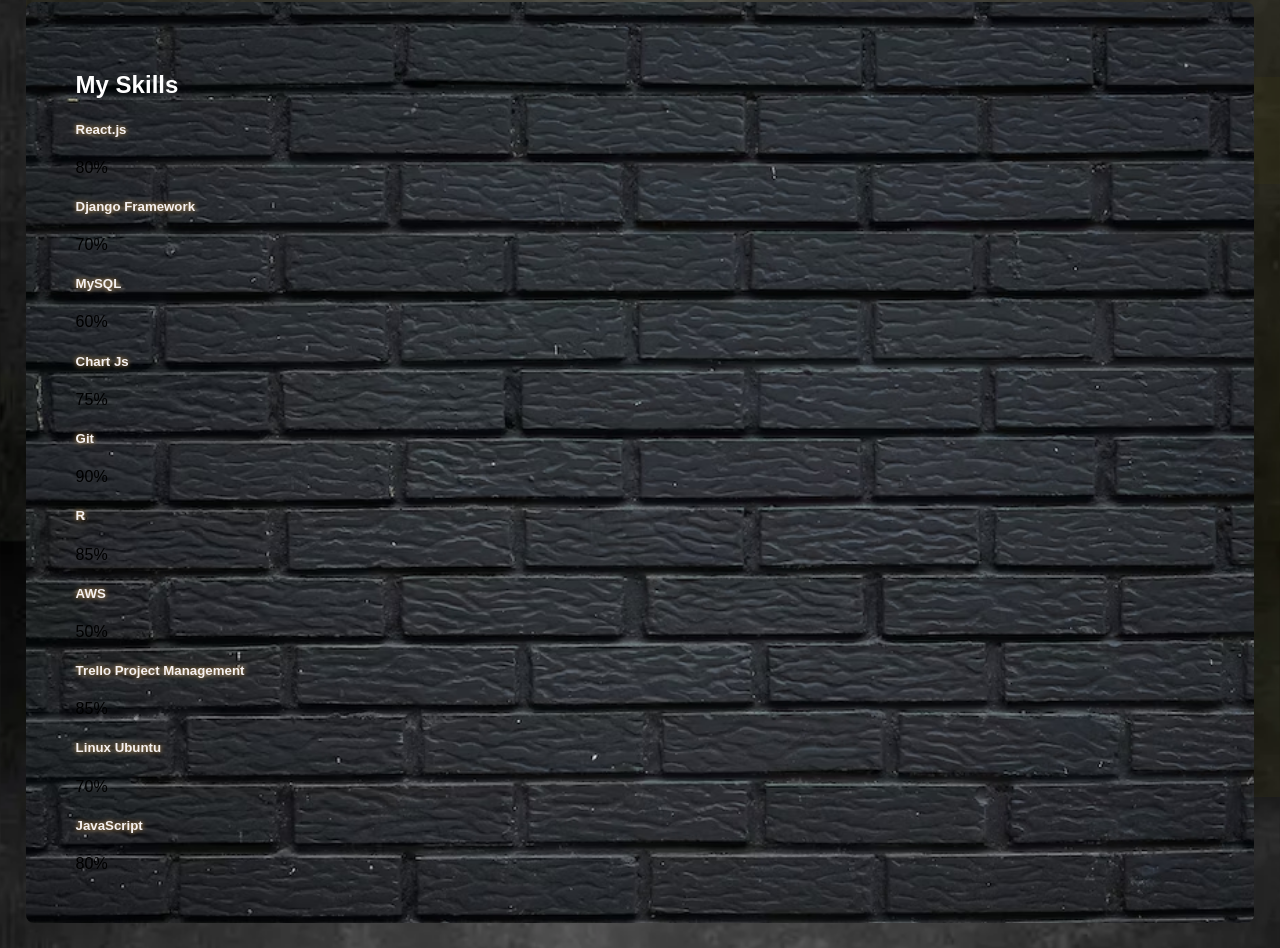
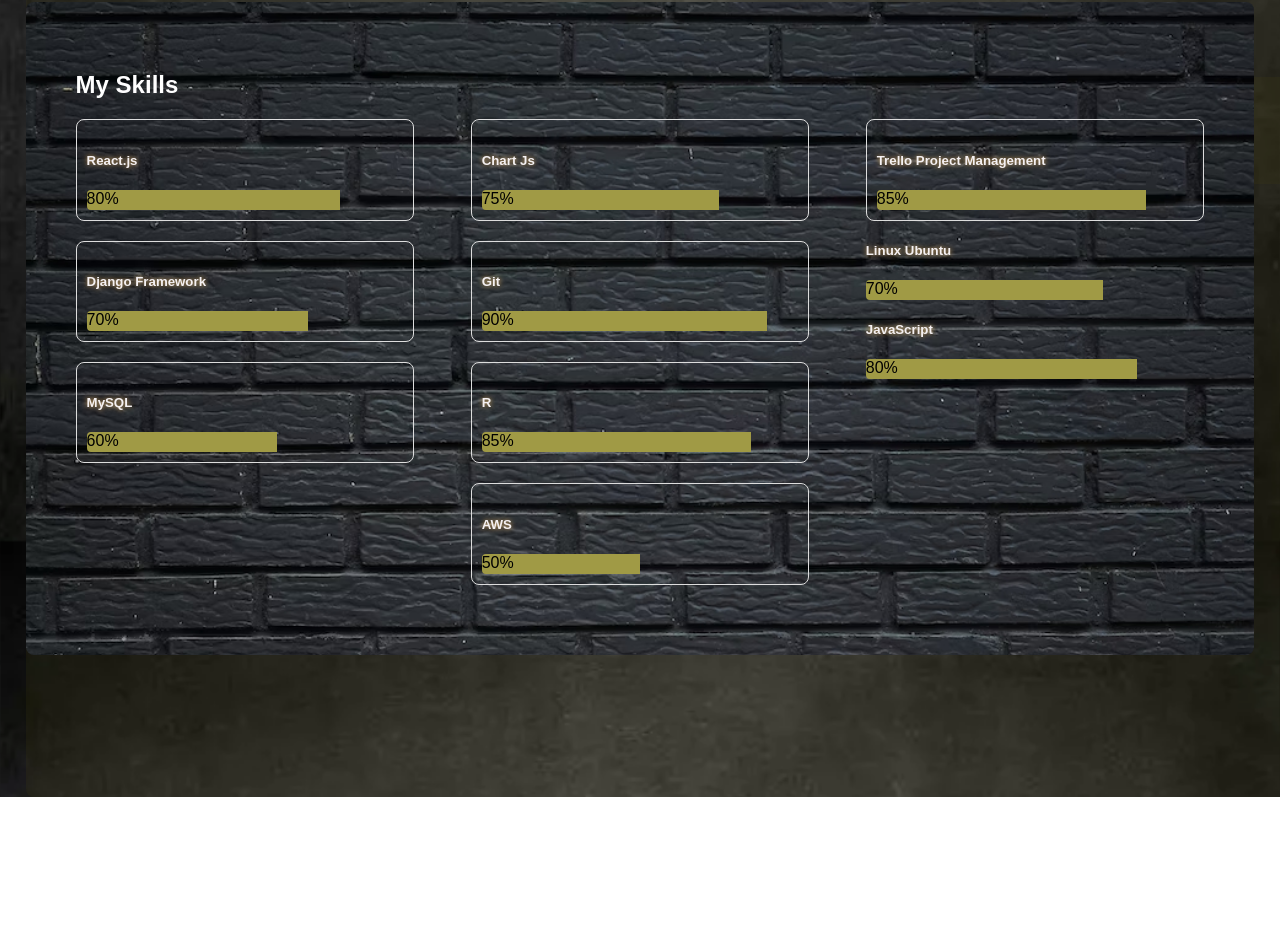
Before and after one commit to AichaMbongo/skills-portfolio, a plain HTML site: page index.html in a window 1280 px wide. Shown: the part 2019-2967 px from the top of the page. After the commit the page ends 2816 px from the top, so only its background shows below. Drawn offline with Linux system fonts and the light colour scheme.

Commit message:
style(skill section layout): organize skills into three columns using flexbox
Refactor the HTML and CSS to arrange the skills into three separate
columns
using flexbox for a cleaner and more maintainable structure.
Adjusted widths
and styling accordingly.

```diff
--- a/css/style.css
+++ b/css/style.css
@@ -389,6 +389,44 @@ div.gallery {
     display: table;
     clear: both;
   }
+
+
+/* skills section */
+row {
+  margin-bottom: 1rem;
+}
+
+
+
+
+.skill-container {
+  display: flex;
+  justify-content: space-between;
+}
+
+.skill-column {
+  width: 30%; /* Adjust the width as needed */
+}
+
+.skill {
+  border: 1px solid #ddd;
+  padding: 10px;
+  border-radius: 8px;
+  margin-bottom: 20px;
+}
+
+.progress {
+  height: 20px;
+  margin-top: 10px;
+  border-radius: 4px;
+  overflow: hidden;
+}
+
+.progress-bar {
+  height: 100%;
+  background-color: #a09a45;
+}
+
 /* Responsive layout - makes the menu and the content (inside the section) sit on top of each other instead of next to each other */
   @media (max-width: 600px) {
     section, .right  {
--- a/index.html
+++ b/index.html
@@ -201,103 +201,91 @@
 
     <section class="section-design" id="skills">
 
-    <div class="container mt-4 bg-transparent col-md-12 mb-4">
       <h2 class="text-center mb-4">My Skills</h2>
-      <div class="row mb-4">
+      <div class="skill-container">
           <!-- Column 1 -->
-          <div class="col-md-4">
-              <!-- React.js -->
+          <div  class="skill-column">
               <div class="skill">
                   <h5>React.js</h5>
                   <div class="progress" role="progressbar" aria-label="React.js" aria-valuenow="80" aria-valuemin="0"
                        aria-valuemax="100">
-                      <div class="progress-bar progress-bar-striped" style="width: 80%">80%</div>
+                      <div class="progress-bar " style="width: 80%">80%</div>
                   </div>
               </div>
-              <!-- Django Framework -->
               <div class="skill mt-4">
                   <h5>Django Framework</h5>
                   <div class="progress" role="progressbar" aria-label="Django Framework" aria-valuenow="70"
                        aria-valuemin="0" aria-valuemax="100">
-                      <div class="progress-bar progress-bar-striped bg-success" style="width: 70%">70%</div>
+                      <div class="progress-bar  " style="width: 70%">70%</div>
                   </div>
               </div>
-              <!-- MySQL -->
               <div class="skill mt-4">
                   <h5>MySQL</h5>
                   <div class="progress" role="progressbar" aria-label="MySQL" aria-valuenow="60" aria-valuemin="0"
                        aria-valuemax="100">
-                      <div class="progress-bar progress-bar-striped bg-info" style="width: 60%">60%</div>
+                      <div class="progress-bar  " style="width: 60%">60%</div>
                   </div>
               </div>
           </div>
 
           <!-- Column 2 -->
-          <div class="col-md-4">
-              <!-- Chart Js -->
+          <div class="skill-column" >
               <div class="skill">
                   <h5>Chart Js</h5>
                   <div class="progress" role="progressbar" aria-label="Chart Js" aria-valuenow="75" aria-valuemin="0"
                        aria-valuemax="100">
-                      <div class="progress-bar progress-bar-striped bg-warning" style="width: 75%">75%</div>
+                      <div class="progress-bar " style="width: 75%">75%</div>
                   </div>
               </div>
-              <!-- Git -->
               <div class="skill mt-4">
                   <h5>Git</h5>
                   <div class="progress" role="progressbar" aria-label="Git" aria-valuenow="90" aria-valuemin="0"
                        aria-valuemax="100">
-                      <div class="progress-bar progress-bar-striped bg-danger" style="width: 90%">90%</div>
+                      <div class="progress-bar " style="width: 90%">90%</div>
                   </div>
               </div>
-              <!-- R -->
               <div class="skill mt-4 mb-4">
                   <h5>R</h5>
                   <div class="progress" role="progressbar" aria-label="R" aria-valuenow="85" aria-valuemin="0"
                        aria-valuemax="100">
-                      <div class="progress-bar progress-bar-striped bg-primary" style="width: 85%">85%</div>
+                      <div class="progress-bar  " style="width: 85%">85%</div>
                   </div>
               </div>
 
-              <!-- AWS -->
               <div class="skill mt-4 mb-4">
                   <h5>AWS</h5>
                   <div class="progress" role="progressbar" aria-label="AWS" aria-valuenow="50" aria-valuemin="0"
                        aria-valuemax="100">
-                      <div class="progress-bar progress-bar-striped bg-secondary" style="width: 50%">50%</div>
+                      <div class="progress-bar  bg-secondary" style="width: 50%">50%</div>
                   </div>
               </div>
           </div>
 
           <!-- Column 3 -->
-          <div class="col-md-4">
-              <!-- Trello Project Management -->
+          <div class="skill-column">
               <div class="skill">
                   <h5>Trello Project Management</h5>
                   <div class="progress" role="progressbar" aria-label="Trello Project Management" aria-valuenow="85"
                        aria-valuemin="0" aria-valuemax="100">
-                      <div class="progress-bar progress-bar-striped bg-info" style="width: 85%">85%</div>
+                      <div class="progress-bar  " style="width: 85%">85%</div>
                   </div>
               </div>
-              <!-- Linux Ubuntu -->
-              <div class="skill mt-4 mb-4">
+              <div >
                   <h5>Linux Ubuntu</h5>
                   <div class="progress" role="progressbar" aria-label="Linux Ubuntu" aria-valuenow="70" aria-valuemin="0"
                        aria-valuemax="100">
-                      <div class="progress-bar progress-bar-striped bg-success" style="width: 70%">70%</div>
+                      <div class="progress-bar  " style="width: 70%">70%</div>
                   </div>
               </div>
-              <!-- JavaScript -->
-              <div class="skill mt-4 mb-4">
+              <div >
                   <h5>JavaScript</h5>
                   <div class="progress" role="progressbar" aria-label="JavaScript" aria-valuenow="80" aria-valuemin="0"
                        aria-valuemax="100">
-                      <div class="progress-bar progress-bar-striped bg-warning" style="width: 80%">80%</div>
+                      <div class="progress-bar " style="width: 80%">80%</div>
                   </div>
               </div>
           </div>
       </div>
-  </div>
 
     </section>
 
```
